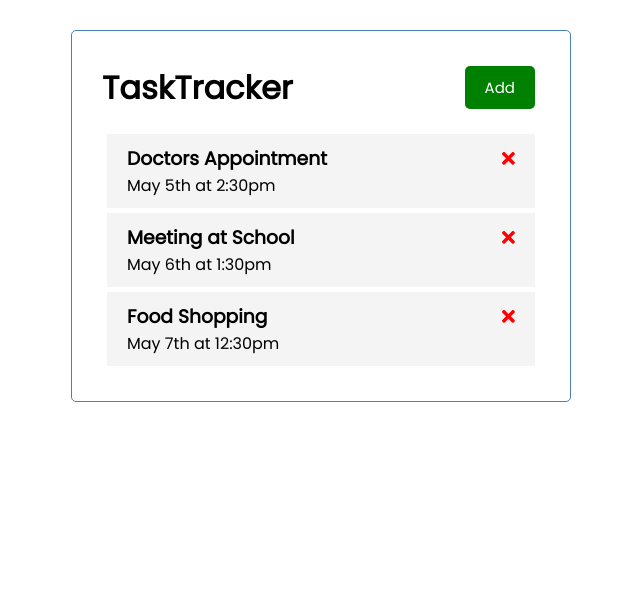
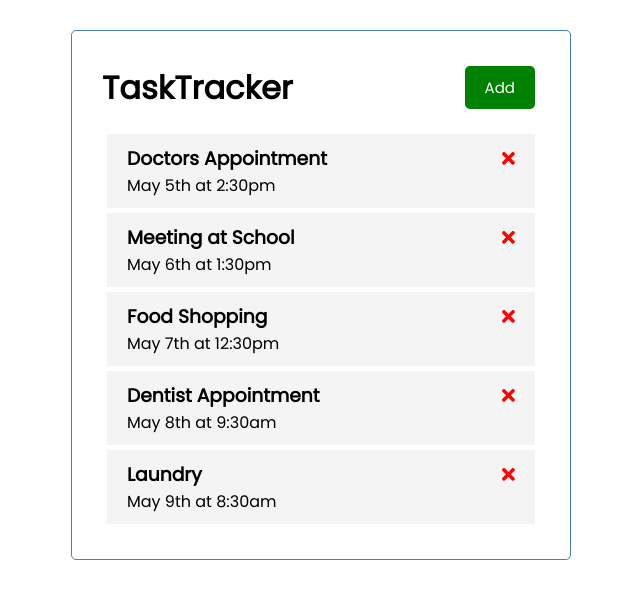
Before and after one commit to elvan/task-tracker-app-angular-example, an Angular app: page / in a window 1280 px wide. Shown: the top 598 px of the page, without its empty margins (319-959 px from the left). Built offline with nearby package versions, Linux system fonts and the light colour scheme.

Commit message:
creating and subscribe to observable

```diff
--- a/src/app/components/tasks/tasks.component.ts
+++ b/src/app/components/tasks/tasks.component.ts
@@ -1,5 +1,6 @@
-import { Component, OnInit } from '@angular/core';
-import { TASKS } from 'src/app/mock-tasks';
+import { Component, OnDestroy, OnInit } from '@angular/core';
+import { Subscription } from 'rxjs';
+import { TaskService } from 'src/app/services/task.service';
 import { Task } from '../../task';
 
 @Component({
@@ -7,10 +8,19 @@ import { Task } from '../../task';
   templateUrl: './tasks.component.html',
   styleUrls: ['./tasks.component.css'],
 })
-export class TasksComponent implements OnInit {
-  tasks: Task[] = TASKS;
+export class TasksComponent implements OnDestroy, OnInit {
+  tasks: Task[] = [];
+  subscription?: Subscription;
 
-  constructor() {}
+  constructor(private taskService: TaskService) {}
 
-  ngOnInit(): void {}
+  ngOnInit(): void {
+    this.subscription = this.taskService.getTasks().subscribe((tasks) => {
+      this.tasks = tasks;
+    });
+  }
+
+  ngOnDestroy(): void {
+    this.subscription?.unsubscribe();
+  }
 }
--- a/src/app/mock-tasks.ts
+++ b/src/app/mock-tasks.ts
@@ -19,4 +19,16 @@ export const TASKS: Task[] = [
     day: 'May 7th at 12:30pm',
     reminder: false,
   },
+  {
+    id: 4,
+    text: 'Dentist Appointment',
+    day: 'May 8th at 9:30am',
+    reminder: true,
+  },
+  {
+    id: 5,
+    text: 'Laundry',
+    day: 'May 9th at 8:30am',
+    reminder: false,
+  },
 ];
--- /dev/null
+++ b/src/app/services/task.service.ts
@@ -0,0 +1,15 @@
+import { Injectable } from '@angular/core';
+import { Observable, of } from 'rxjs';
+import { TASKS } from '../mock-tasks';
+import { Task } from '../task';
+
+@Injectable({
+  providedIn: 'root',
+})
+export class TaskService {
+  constructor() {}
+
+  getTasks(): Observable<Task[]> {
+    return of(TASKS);
+  }
+}
```
